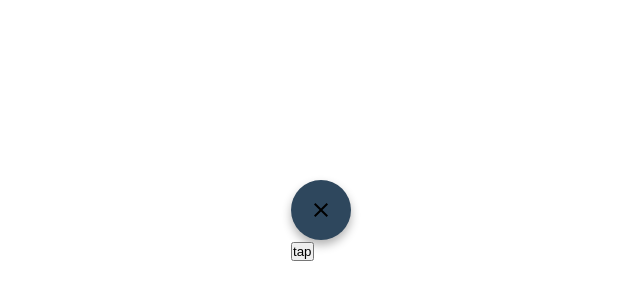
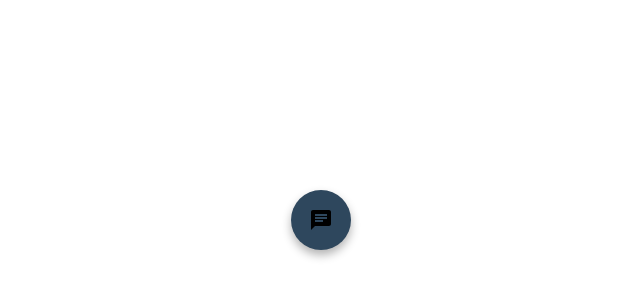
Before and after one commit to rady-ben/bubbleNaseej, a Next.js app: page / in a window 1280 px wide. Shown: the part 180-480 px from the top of the page, without its empty margins (319-959 px from the left). Built offline with nearby package versions, Linux system fonts and the light colour scheme.

Commit message:
add swich icon animation

```diff
--- a/src/component/Bubble/Button/Button.tsx
+++ b/src/component/Bubble/Button/Button.tsx
@@ -1,4 +1,4 @@
-import React, { useState } from "react";
+import React, { useState, useEffect } from "react";
 import Container from "./Container";
 import ChatIcon from "@mui/icons-material/Chat";
 import CloseIcon from "@mui/icons-material/Close";
@@ -9,8 +9,17 @@ type Props = {
 };
 
 export default function Button({ isOpened, onClick }: Props) {
-  const [chatIconOpacity, setChatIconOpacity] = useState(0);
-  const [closeIconOpacity, setCloseIconOpacity] = useState(1);
+  const [chatIconOpacity, setChatIconOpacity] = useState(isOpened ? 0 : 1);
+  const [closeIconOpacity, setCloseIconOpacity] = useState(isOpened ? 1 : 0);
+
+  useEffect(() => {
+    switchIcons();
+  }, [isOpened]);
+
+  const switchIcons = () => {
+    setChatIconOpacity(isOpened ? 0 : 1);
+    setCloseIconOpacity(isOpened ? 1 : 0);
+  };
 
   return (
     <div>
@@ -30,14 +39,6 @@ export default function Button({ isOpened, onClick }: Props) {
           }}
         />
       </Container>
-      <button
-        onClick={() => {
-          setChatIconOpacity(!chatIconOpacity ? 1 : 0);
-          setCloseIconOpacity(!closeIconOpacity ? 1 : 0);
-        }}
-      >
-        tap
-      </button>
     </div>
   );
 }
```
